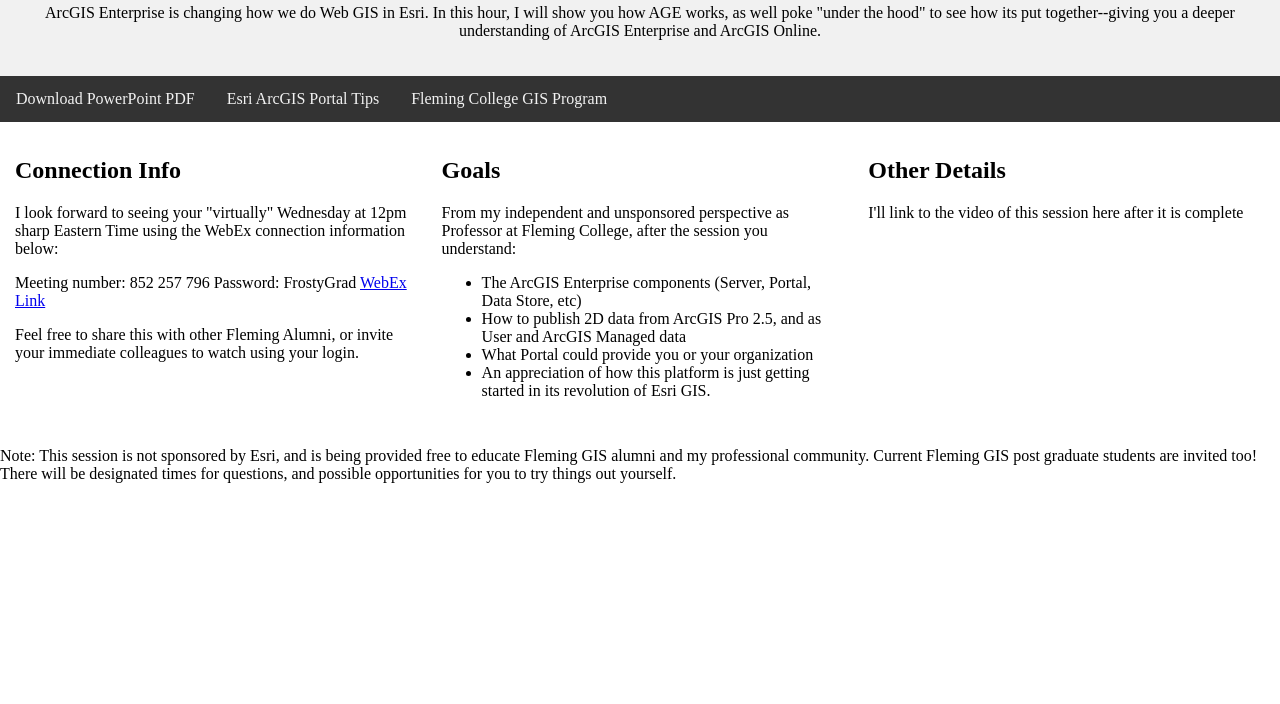
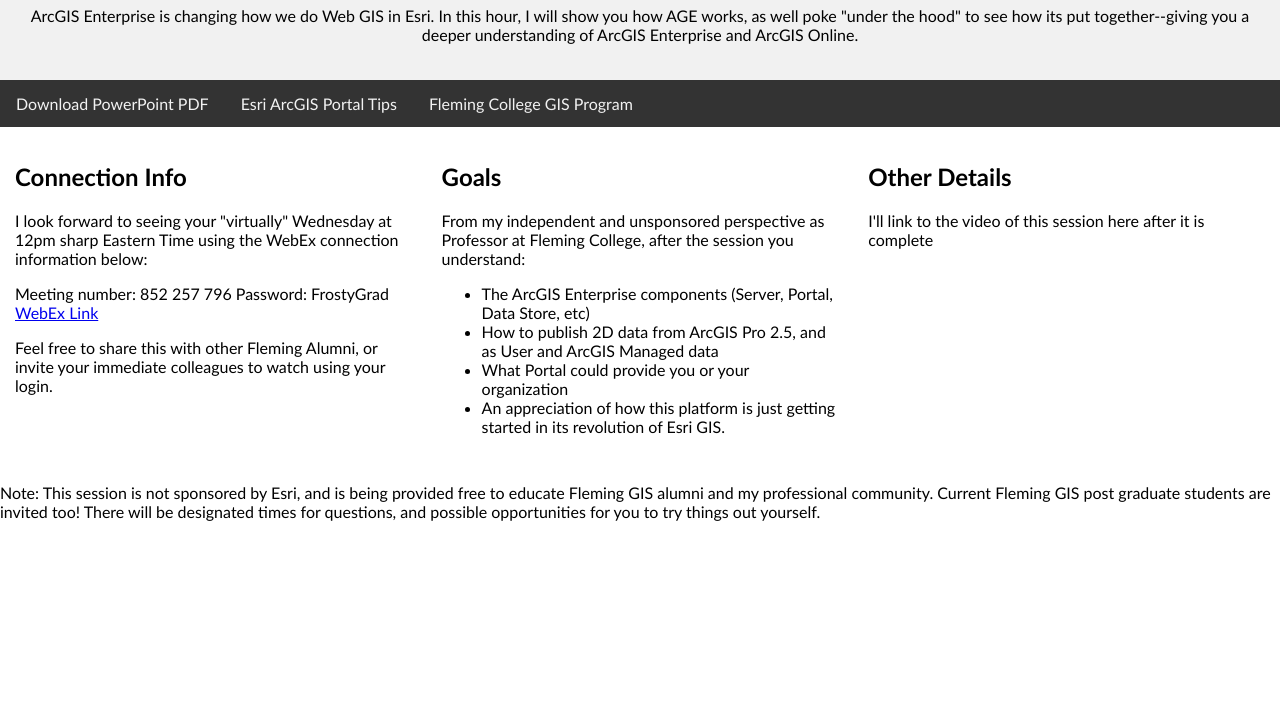
Before and after one commit to shawnmflemingc/shawnmflemingc.github.io, a plain HTML site: page age.html in a window 1280 px wide. Shown: the part 96-800 px from the top of the page. Drawn offline with Linux system fonts and the light colour scheme.

Commit message:
Update age.html

```diff
--- a/age.html
+++ b/age.html
@@ -11,6 +11,7 @@
 
 body {
   margin: 0;
+  font-family: "Trebuchet MS";
 }
 
 /* Style the header */
```
